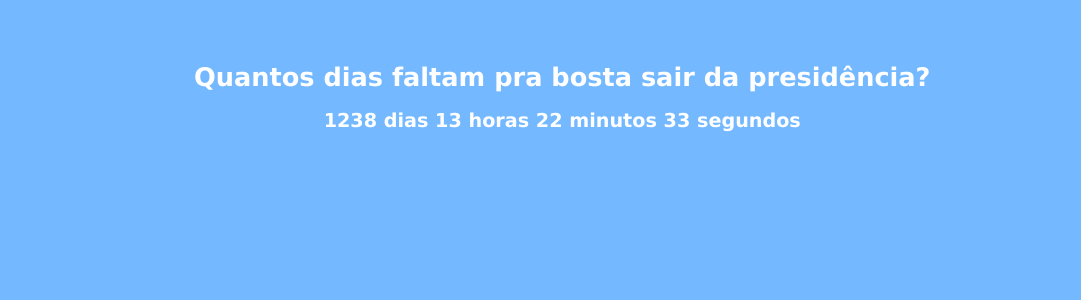
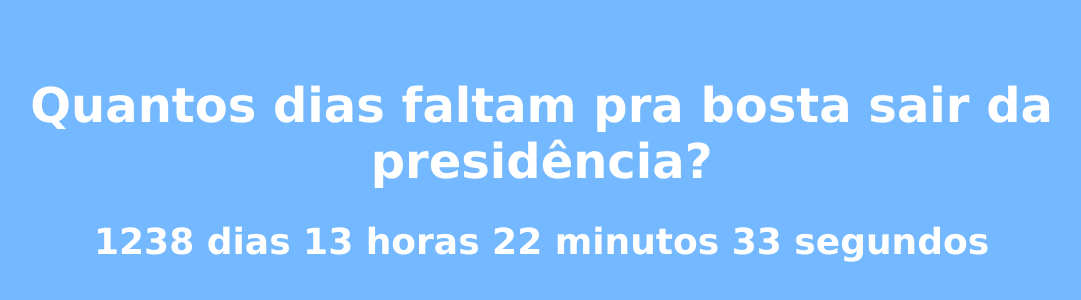
Before and after one commit to IuryAlves/quantos-dias-faltam-pra-bosta-sair-da-presidencia, a plain HTML site: page index.html in a window 1280 px wide. Shown: the part 238-538 px from the top of the page, without its empty margins (130-1211 px from the left). Drawn offline with Linux system fonts and the light colour scheme.

Commit message:
Deixa css mais responsivo

```diff
--- a/style.css
+++ b/style.css
@@ -7,10 +7,24 @@ body {
 .acaba-logo {
     text-align: center;
     top: 35%;
-    left: 25%;
     display: inline-block;
     position: absolute;
     color: white;
-    font-size: 1vw;
     font-family: verdana;
 }
+
+
+@media (max-width: 1400px) {
+    .acaba-logo {
+        font-size: 24px;
+        left: 5%;
+    }
+}
+
+
+@media (min-width: 1400px) {
+    .acaba-logo {
+        font-size: 16px;
+        left: 25%;
+    }
+}
```
